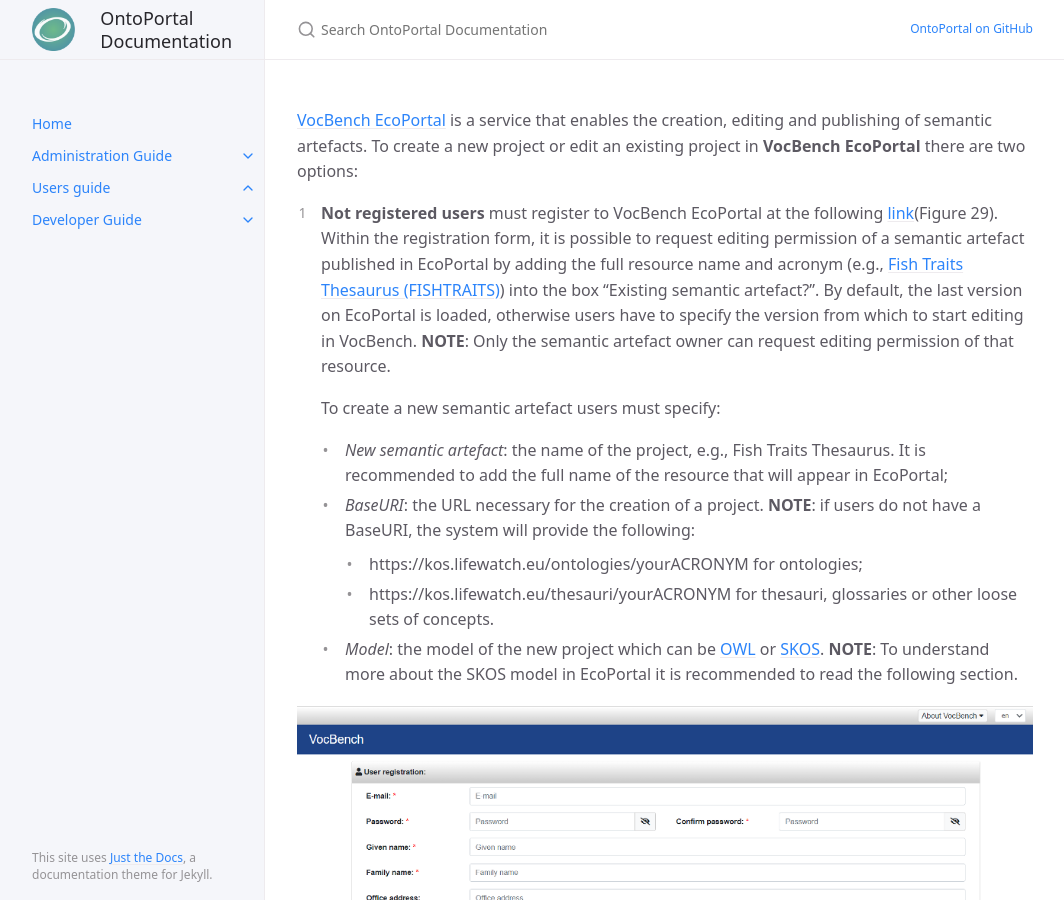
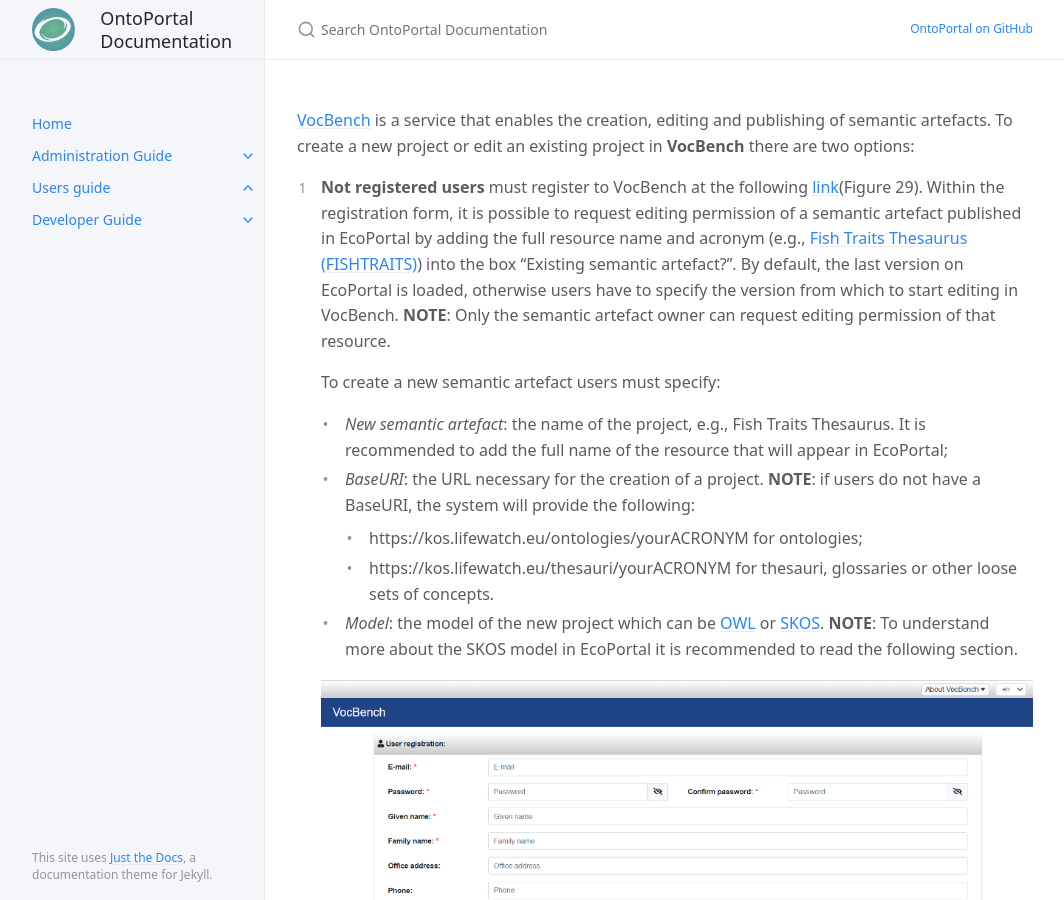
Before and after one commit to MajidFiaz/documentation, a Jekyll site: the page built from docs/users-guide-docs/documentation/ecoportal/ontology_lifecycle/vocbench_create.md, in a window 1280 px wide and 900 px high. Shown: the whole window, without its empty margins (107-1171 px from the left). Built offline with Jekyll 4.4.1, drawn with Linux system fonts in a browser that asks for light colours.

Commit message:
fixed issued 24-23

```diff
--- a/docs/users-guide-docs/documentation/ecoportal/ontology_lifecycle/vocbench_create.md
+++ b/docs/users-guide-docs/documentation/ecoportal/ontology_lifecycle/vocbench_create.md
@@ -8,9 +8,9 @@ permalink: user_guide/ontology_lifecycle/vocbench_create/EcoPortal
 nav_order: 1
 ---
 
-[VocBench EcoPortal](https://vocbench.lifewatchitaly.eu/vocbench3/) is a service that enables the creation, editing and publishing of semantic artefacts.
-To create a new project or edit an existing project in **VocBench EcoPortal** there are two options:
-1. **Not registered users** must register to VocBench EcoPortal at the following [link](https://vocbench.lifewatchitaly.eu/vocbench3/)(Figure 29).
+[VocBench](https://vocbench.lifewatchitaly.eu/vocbench3/) is a service that enables the creation, editing and publishing of semantic artefacts.
+To create a new project or edit an existing project in **VocBench** there are two options:
+1. **Not registered users** must register to VocBench at the following [link](https://vocbench.lifewatchitaly.eu/vocbench3/)(Figure 29).
    Within the registration form, it is possible to request editing permission of a semantic artefact published in EcoPortal by adding the full resource name and acronym (e.g., [Fish Traits Thesaurus (FISHTRAITS)](http://ecoportal.lifewatchitaly.eu/ontologies/FISHTRAITS)) into the box “Existing semantic artefact?”. By default, the last version on EcoPortal is loaded, otherwise users have to specify the version from which to start editing in VocBench. **NOTE**: Only the semantic artefact owner can request editing permission of that resource.
 
    To create a new semantic artefact users must specify:
@@ -20,11 +20,11 @@ To create a new project or edit an existing project in **VocBench EcoPortal** th
         - https://kos.lifewatch.eu/thesauri/yourACRONYM for thesauri, glossaries or other loose sets of concepts.
     - *Model*: the model of the new project which can be [OWL](https://www.w3.org/TR/owl-features/) or [SKOS](https://www.w3.org/TR/skos-reference/). **NOTE**: To understand more about the SKOS model in EcoPortal it is recommended to read the following section.
 
-![Registration in VocBench and creation of a new semantic artefact]({{site.figures_link}}/{{page.portal}}/Figure29.png)
-{: .text-center }
+   ![Registration in VocBench and creation of a new semantic artefact]({{site.figures_link}}/{{page.portal}}/Figure29.png)
+   {: .text-center }
 
-_Figure 29: Registration in VocBench and creation of a new semantic artefact_
-{: .text-center }
+   _Figure 29: Registration in VocBench and creation of a new semantic artefact_
+   {: .text-center }
 
 2. **Registered users** can contact the Administrators at this email address semantics@lifewatch.eu, specifying:
    1. name of the new semantic artefact
@@ -127,6 +127,7 @@ After uploading the Excel file using the "Browse" button, select "Subject mappin
 6. Add the Predicate by selecting the SKOS property “inScheme”;
 7. Then select the Object by clicking on “Concept Scheme” and then on the desired scheme;
 8. Then click “OK”.
+
 **Note**: the Concept Scheme has to be created before uploading the SKOS concepts.
 
 ![Subject header editor]({{site.figures_link}}/{{page.portal}}/Figure39.png)
```
